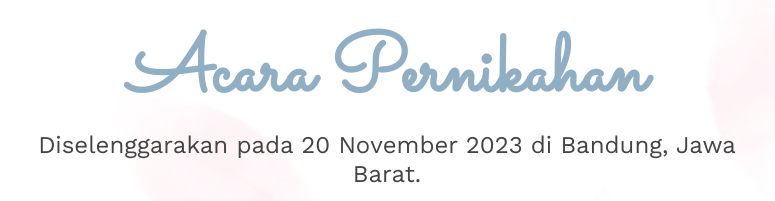
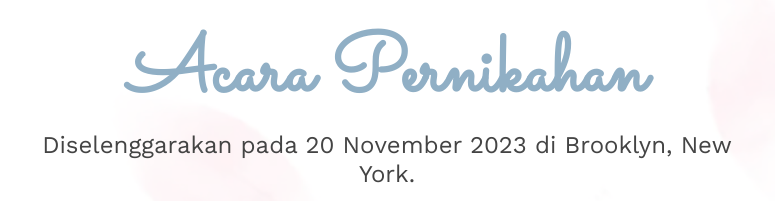
Before and after one commit to helmianto/wedding, a plain HTML site: page index.html in a window 1280 px wide. Shown: the part 1020-1221 px from the top of the page, 253-1028 px from the left. Drawn offline with nearby package versions, Linux system fonts and the light colour scheme; some packages are replaced by stand-ins of ours; a script that the page names is missing.

Commit message:
chenge location

```diff
--- a/index.html
+++ b/index.html
@@ -69,7 +69,7 @@
       <div class="row justify-content-center">
         <div class="col-md-8 text-center">
           <h2>Acara Pernikahan</h2>
-          <h3>Diselenggarakan pada 20 November 2023 di Bandung, Jawa Barat.</h3>
+          <h3>Diselenggarakan pada 20 November 2023 di Brooklyn, New York.</h3>
           <p>Oleh karena itu, d engan segala hormat, kami bermaksud untuk mengundang Bapak/Ibu, Saudara/i, untuk hadir
             pada acara pernikahan kami. </p>
         </div>
```
